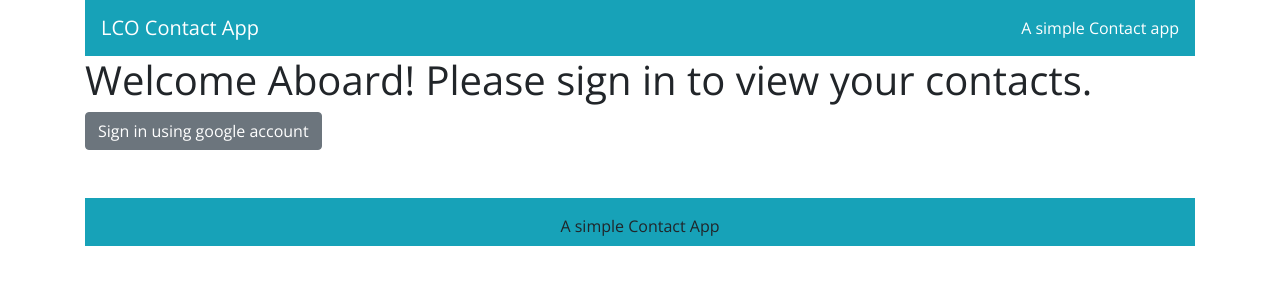
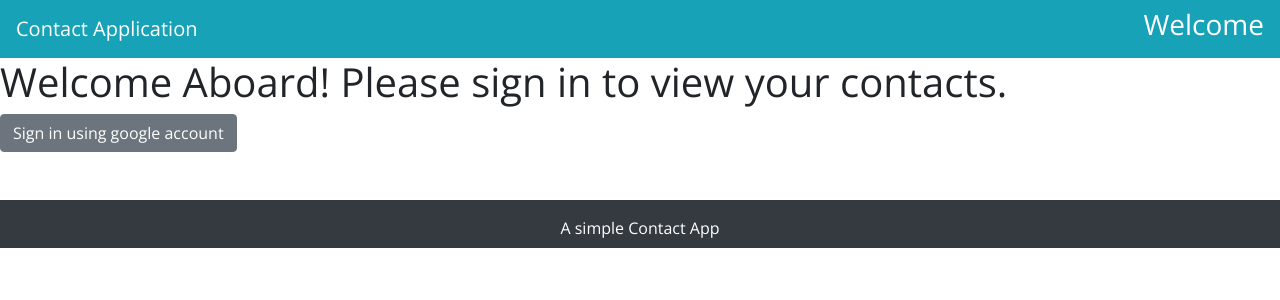
Before and after one commit to bipin-pachhai/contact-app, a React (Create React App) app: page / in a window 1280 px wide. Shown: the top 300 px of the page. Built offline with nearby package versions, Linux system fonts and the light colour scheme.

Commit message:
Code clean up and navbar work

```diff
--- a/src/App.js
+++ b/src/App.js
@@ -1,8 +1,5 @@
-import React, { useContext, useEffect } from "react";
-import { Container,Button } from "reactstrap";
-// react toastify stuffs
-import { ToastContainer, toast } from "react-toastify";
-import "react-toastify/dist/ReactToastify.css";
+import React from "react";
+
 import "./App.css";
 // firebase stuffs
 //import firebase config and firebase database
@@ -15,66 +12,20 @@ import "firebase/storage";
 // components
 import Header from "./layout/Header";
 import Footer from "./layout/Footer";
+import Home from "./pages/Home";
 
-// context api stuffs
-// import reducers and contexts
-import { useHistory } from "react-router-dom";
-import {ContactContext} from "./context/Context";
-import { SET_USER} from "./context/action.types";
 //initlizeing firebase app with the firebase config which are in ./utils/firebaseConfig
 //: initialize FIREBASE
 firebase.initializeApp(firebaseConfig);
 
 const App = () => {
-  const { dispatch } = useContext(ContactContext);
-  const history = useHistory();
-
-
-
-
-  const handleSubmit = (e)=>{
-    e.preventDefault();
-    var provider = new firebase.auth.GoogleAuthProvider();
-    firebase.auth()
-        .signInWithPopup(provider)
-        .then((result) => {
-          dispatch({
-              type: SET_USER,
-              payload: result.user?.displayName
-          });
-
-          history.push("/contacts");
-
-
-
-        })
-        .catch((error) => {
-         toast("Authentication Failed!", {type: "warning"});
-        });
-
-
-  }
-
-
-
-
 
   return (
-    <Container>
-
-
-      <Header />
-      <ToastContainer />
-
-      <div>
-      <h1> Welcome Aboard! Please sign in to view your contacts.</h1>
-      <Button type = "secondary" onClick = {handleSubmit}>Sign in using google account</Button>
-      </div>
-
-
-      <Footer />
-
-      </Container>
+    <div>
+    <Header/>
+    <Home/>
+    <Footer/>
+   </div>
         );
 };
 
--- a/src/Routes.js
+++ b/src/Routes.js
@@ -13,9 +13,10 @@ import ViewContact from "./pages/ViewContact";
 
 
 
+
 const initialState = {
     user :  null,
-    userPhoto: null,
+    userPhoto: "",
     contacts: [],
     contact: {},
     contactToUpdate: null,
@@ -29,7 +30,9 @@ const Routers = ()=>{
 
     return(
         <Router>
+
            <ContactContext.Provider value = {{state, dispatch}}>
+
             <Switch>
               <Route exact path="/contact/add" component={AddContact} />
               <Route exact path="/contact/view" component={ViewContact} />
--- a/src/components/Contact.js
+++ b/src/components/Contact.js
@@ -4,7 +4,7 @@ import React, { useContext } from "react";
 import { Row, Col } from "reactstrap";
 
 // icons
-import { FaRegStar, FaStar } from "react-icons/fa";
+import { BsHeart, BsFillHeartFill } from "react-icons/bs";
 import { MdDelete, MdEdit } from "react-icons/md";
 
 //add firebase
@@ -18,6 +18,7 @@ import {CONTACT_TO_UPDATE, SET_SINGLE_CONTACT} from "../context/action.types";
 import { useHistory } from "react-router-dom";
 
 import { toast } from "react-toastify";
+import Header from "../layout/Header";
 
 const Contact = ({ contact, contactKey }) => {
   //destructuring dispatch from the context
@@ -42,7 +43,7 @@ const Contact = ({ contact, contactKey }) => {
   // update the star/important contact ,ie, star it or unstar the single contact
   const updateImpContact = () => {
     //: update (star) contact, use contactKey
-    firebase.database.ref(`contacts/${user}/${contactKey}`)
+    firebase.database.ref(`contacts/${user}/${contactKey}/`)
     .update(
       {
         star : !contact.star
@@ -92,9 +93,9 @@ const Contact = ({ contact, contactKey }) => {
         >
           <div className="icon" onClick={() => updateImpContact()}>
             {contact.star ? (
-              <FaStar className=" text-primary" />
+              <BsFillHeartFill className=" text-primary" />
             ) : (
-              <FaRegStar className=" text-info" />
+              <BsHeart className=" text-info" />
             )}
           </div>
         </Col>
--- a/src/context/action.types.js
+++ b/src/context/action.types.js
@@ -6,4 +6,5 @@ export const SET_CONTACT = "SET_CONTACT";
 export const CONTACT_TO_UPDATE = "CONTACT_TO_UPDATE";
 export const SET_SINGLE_CONTACT = "SET_SINGLE_CONTACT";
 export const SET_USER = "SET_USER";
+export const SET_PP = "SET_PP";
 export const REMOVE_USER = "REMOVE_USER";
--- a/src/context/reducer.js
+++ b/src/context/reducer.js
@@ -1,13 +1,12 @@
-//TODO: create contact using all actions
 
-import { act } from "react-dom/test-utils";
 import {
   SET_CONTACT,
   SET_LOADING,
   CONTACT_TO_UPDATE,
   SET_SINGLE_CONTACT,
   SET_USER,
-  REMOVE_USER
+  REMOVE_USER,
+  SET_PP
 } from "./action.types";
 
 // use switch case
@@ -30,6 +29,9 @@ export default (state, action) =>{
     case SET_USER:
       return {...state, user: action.payload}
 
+    case SET_PP:
+      return {...state, userPhoto: action.payload}
+
     case REMOVE_USER:
       return{...state, user: null}
 
--- a/src/layout/Footer.js
+++ b/src/layout/Footer.js
@@ -3,7 +3,13 @@ import React from "react";
 
 const Footer = () => {
   return (
-    <footer className="bg-info text-center pt-3 pb-2 mt-5 sticky-bottom">
+    <footer className="bg-dark text-white text-center pt-3 pb-2 mt-5 sticky-bottom" style = {{
+      position: "auto",
+      bottom: 0,
+      right:0,
+      left:0,
+
+    }}>
       A simple Contact App
     </footer>
   );
--- a/src/layout/Header.js
+++ b/src/layout/Header.js
@@ -1,16 +1,24 @@
 
-import React from "react";
-import { Navbar, NavbarBrand, NavbarText } from "reactstrap";
+import React, { useContext } from "react";
+import { Navbar, NavbarBrand } from "reactstrap";
 import { Link } from "react-router-dom";
+import { ContactContext } from "../context/Context";
+
 
 const Header = () => {
+  const {state} = useContext(ContactContext);
+  const {user, userPhoto} = state;
   return (
-    <Navbar color="info" light>
-      <NavbarBrand tag ={Link } to = "/" className="text-white">LCO Contact App</NavbarBrand>
-      <NavbarText className="text-white float-right">
-        A simple Contact app
-      </NavbarText>
+    <div>
+      <Navbar color="info" light >
+      <NavbarBrand tag ={Link } to = "/" className="text-white "> Contact Application</NavbarBrand>
+
+      {(user) ?( <img src= {userPhoto} className = "rounded-circle float-right " alt="" width = "50" height ="50" ></img>
+      ): (<h3 className="text-white float-right">Welcome</h3>)}
+
+
     </Navbar>
+    </div>
   );
 };
 
--- a/src/pages/Contacts.js
+++ b/src/pages/Contacts.js
@@ -7,6 +7,7 @@ import { useHistory } from "react-router-dom";
 import { ContactContext } from "../context/Context";
 import {SET_CONTACT,SET_LOADING ,CONTACT_TO_UPDATE, REMOVE_USER} from "../context/action.types";
 import { ToastContainer,toast } from "react-toastify";
+import Header from "../layout/Header";
 
 const Contacts = () => {
   const { state, dispatch } = useContext(ContactContext);
@@ -90,7 +91,8 @@ const Contacts = () => {
   }
 
   return (
-
+    <>
+    <Header/>
 
     <Container className="mt-4">
       { user ? <h1>Welcome, {user}</h1>: <h1></h1>}
@@ -116,8 +118,9 @@ const Contacts = () => {
 
           )
       }
-      <MdAdd className="fab icon " onClick={AddContact} />
+      <MdAdd className="fab icon" style={{width:85, height: 85}} onClick={AddContact} />
     </Container>
+    </>
 
 
   )
--- /dev/null
+++ b/src/pages/Home.js
@@ -0,0 +1,58 @@
+import React, { useContext} from "react";
+import {Button } from "reactstrap";
+// react toastify stuffs
+import { ToastContainer, toast } from "react-toastify";
+import "react-toastify/dist/ReactToastify.css";
+import "../App.css";
+// firebase stuffs
+//import firebase config and firebase database
+
+import firebase from "firebase/app";
+
+// context api stuffs
+// import reducers and contexts
+import { useHistory } from "react-router-dom";
+import {ContactContext} from "../context/Context";
+import { SET_PP, SET_USER} from "../context/action.types";
+
+
+const Home = () => {
+  const { dispatch } = useContext(ContactContext);
+  const history = useHistory();
+
+
+
+
+  const handleSubmit = (e)=>{
+    e.preventDefault();
+    var provider = new firebase.auth.GoogleAuthProvider();
+    firebase.auth()
+        .signInWithPopup(provider)
+        .then((result) => {
+          dispatch({
+              type: SET_USER,
+              payload: result.user?.displayName
+          });
+          dispatch({
+              type: SET_PP,
+              payload: result.user?.photoURL
+
+          });
+          history.push("/contacts");
+        })
+        .catch((error) => {
+         toast("Authentication Failed!", {type: "warning"});
+        });
+
+  }
+  return (
+    <div>
+     <div>
+      <h1> Welcome Aboard! Please sign in to view your contacts.</h1>
+      <Button type = "secondary" onClick = {handleSubmit}>Sign in using google account</Button>
+      </div>
+    </div>
+        );
+};
+
+export default Home;
--- a/src/pages/ViewContact.js
+++ b/src/pages/ViewContact.js
@@ -11,6 +11,7 @@ import {
 } from "reactstrap";
 import { FaEnvelope, FaMapMarkerAlt, FaPhone } from "react-icons/fa";
 import { ContactContext } from "../context/Context";
+import Header from "../layout/Header";
 
 const ViewContact = () => {
   const { state } = useContext(ContactContext);
@@ -19,6 +20,8 @@ const ViewContact = () => {
   //: destructure contact from state
   const {contact} = state;
   return (
+    <>
+    <Header/>
     <Container>
       <Row className="mt-5 mb-5">
         <Col md="5" className="offset-md-3">
@@ -62,6 +65,7 @@ const ViewContact = () => {
         </Col>
       </Row>
     </Container>
+    </>
   );
 };
 
```
